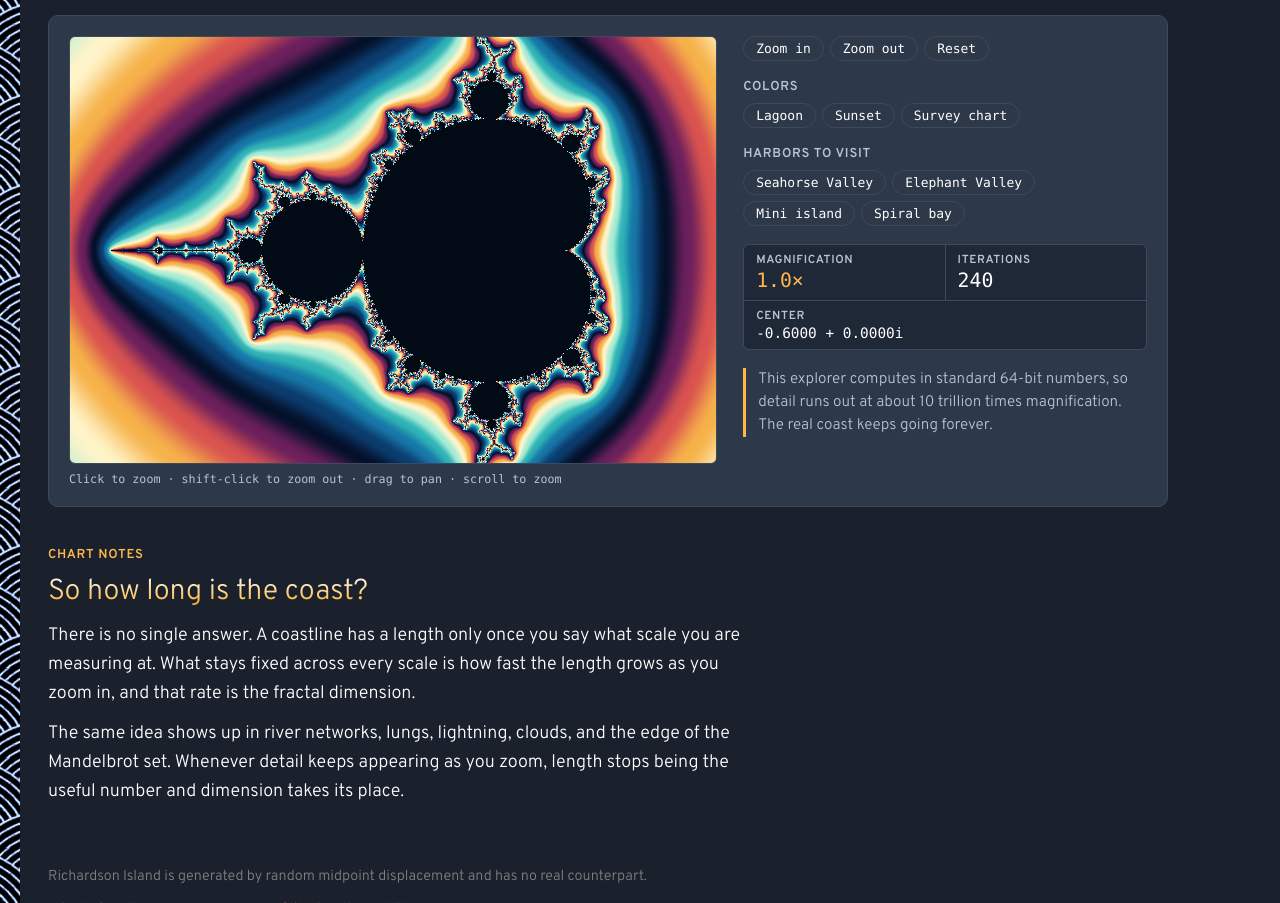
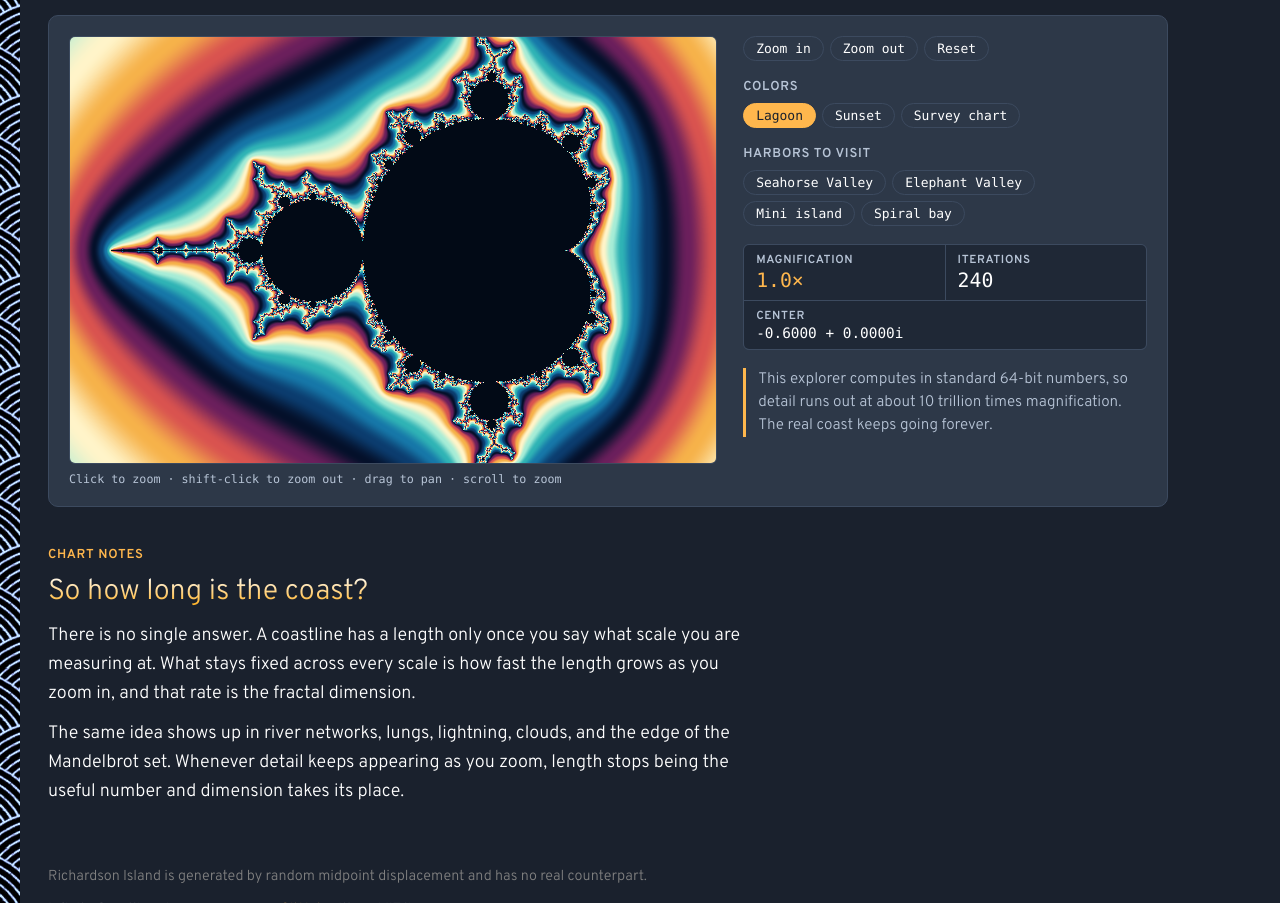
Before and after one commit to evoluteur/infinite-coastlines, a website: page index.html in a window 1280 px wide. Shown: the part 4102-5005 px from the top of the page. Drawn offline with Linux system fonts and the light colour scheme; a web font is replaced by a local one.

Commit message:
docs: add screenshots

```diff
--- a/css/coastlines.css
+++ b/css/coastlines.css
@@ -194,7 +194,8 @@ section > p {
   background: var(--ic-panel);
   border-color: var(--ic-accent);
 }
-.mb-btns button[aria-pressed="true"] {
+.mb-btns button[aria-pressed="true"],
+#mbColors button[aria-pressed="true"] {
   background: var(--ic-accent);
   border-color: var(--ic-accent);
   color: var(--ic-on-accent);
```
Also changed, not shown: README.md, img/koch-snowflake.png (added), img/mandelbrot.png (added), img/real-coasts.png (added), img/ruler-survey.png (added).
